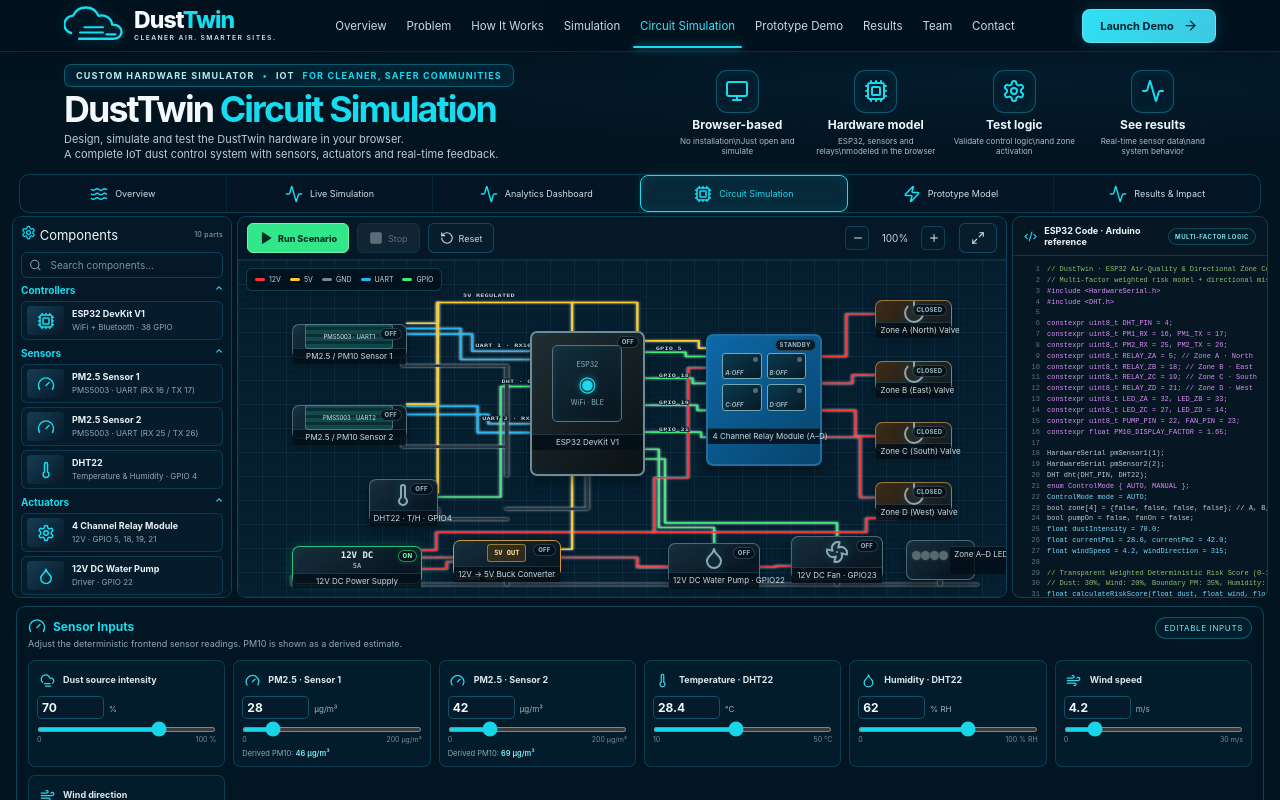
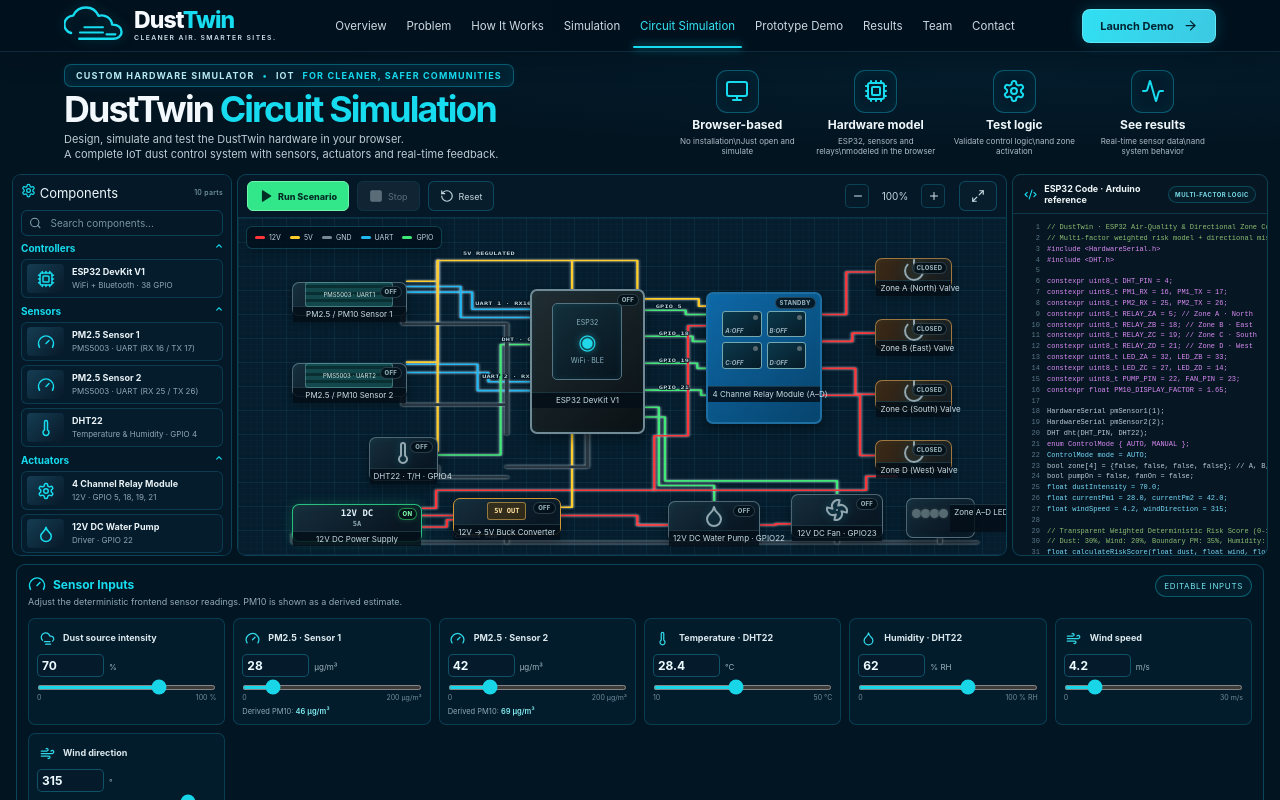
Before and after one commit to meherabmehu/DustTwin, a React (Vite) app: page /circuit-simulation in a window 1280 px wide. Shown: the top 800 px of the page. Built offline with nearby package versions, Linux system fonts and the light colour scheme.

Commit message:
removing the duplicate circuit navigation

```diff
--- a/src/pages/CircuitSimulation.tsx
+++ b/src/pages/CircuitSimulation.tsx
@@ -1,6 +1,5 @@
 import { useState } from 'react';
-import { Activity, Cpu, Monitor, Settings, Waves, Zap } from 'lucide-react';
-import { Link } from 'react-router-dom';
+import { Activity, Cpu, Monitor, Settings } from 'lucide-react';
 import { useSimulator } from '../features/circuit-simulator/useSimulator';
 import SensorInputs from '../features/circuit-simulator/SensorInputs';
 import SystemControls from '../features/circuit-simulator/SystemControls';
@@ -30,9 +29,6 @@
             <Feature icon={<BarIcon />} title="See results" detail="Real-time sensor data\nand system behavior" />
           </div>
         </section>
-        <nav className="circuit-tabs" aria-label="DustTwin demo modules">
-          <Link to="/"><Waves />Overview</Link><Link to="/simulation"><Activity />Live Simulation</Link><Link to="/results"><BarIcon />Analytics Dashboard</Link><Link className="active" to="/circuit-simulation"><Cpu />Circuit Simulation</Link><Link to="/prototype"><Zap />Prototype Model</Link><Link to="/results"><Activity />Results & Impact</Link>
-        </nav>
 
         <div className="circuit-shell">
           <ComponentSidebar />
```
